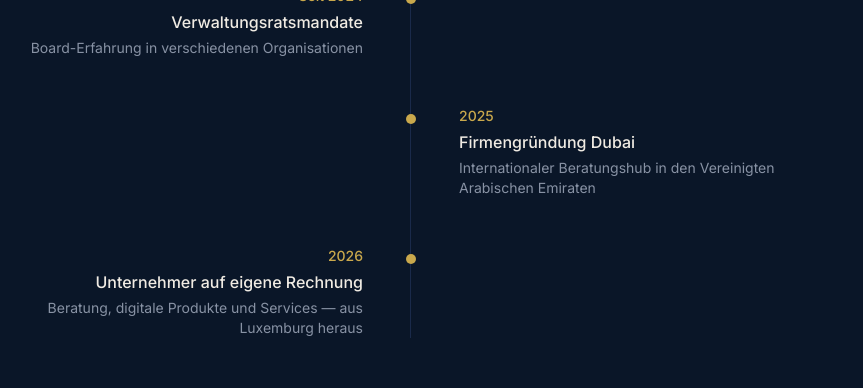
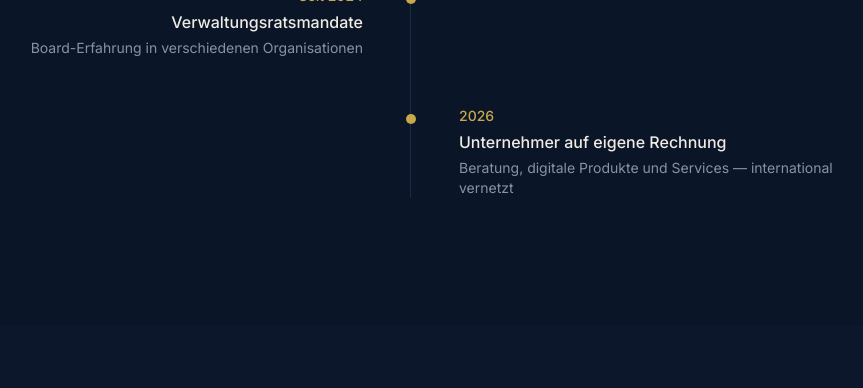
Before and after one commit to carolinejunker/jdm-advisory, a Next.js app: page / in a window 1280 px wide. Shown: the part 4039-4427 px from the top of the page, without its empty margins (229-1092 px from the left). Built offline with nearby package versions, Linux system fonts and the light colour scheme; a web font is replaced by a local one.

Commit message:
fix: Dubai-Firmengründung aus Timeline entfernt, international vernetzt bleibt

```diff
--- a/src/components/Track.tsx
+++ b/src/components/Track.tsx
@@ -15,14 +15,9 @@ const milestones = [
     detail: "Board-Erfahrung in verschiedenen Organisationen",
   },
   {
-    period: "2025",
-    role: "Firmengründung Dubai",
-    detail: "Internationaler Beratungshub in den Vereinigten Arabischen Emiraten",
-  },
-  {
     period: "2026",
     role: "Unternehmer auf eigene Rechnung",
-    detail: "Beratung, digitale Produkte und Services — aus Luxemburg heraus",
+    detail: "Beratung, digitale Produkte und Services — international vernetzt",
   },
 ];
 
--- a/src/components/en/TrackEn.tsx
+++ b/src/components/en/TrackEn.tsx
@@ -15,14 +15,9 @@ const milestones = [
     detail: "Non-executive board experience across various organisations",
   },
   {
-    period: "2025",
-    role: "Company Formation Dubai",
-    detail: "International advisory hub in the United Arab Emirates",
-  },
-  {
     period: "2026",
     role: "Entrepreneur",
-    detail: "Advisory, digital products, and services — based in Luxembourg",
+    detail: "Advisory, digital products, and services — internationally connected",
   },
 ];
 
```
